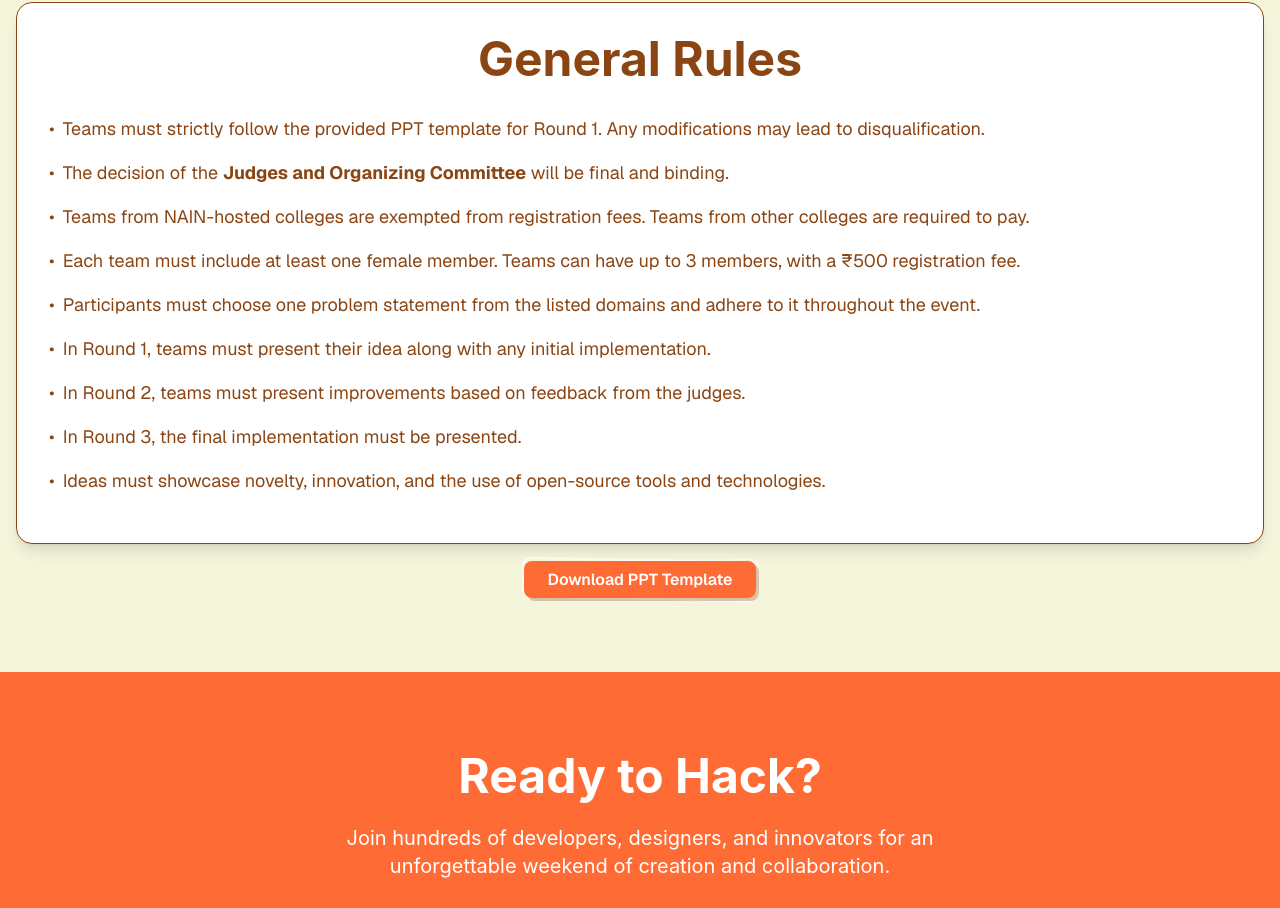
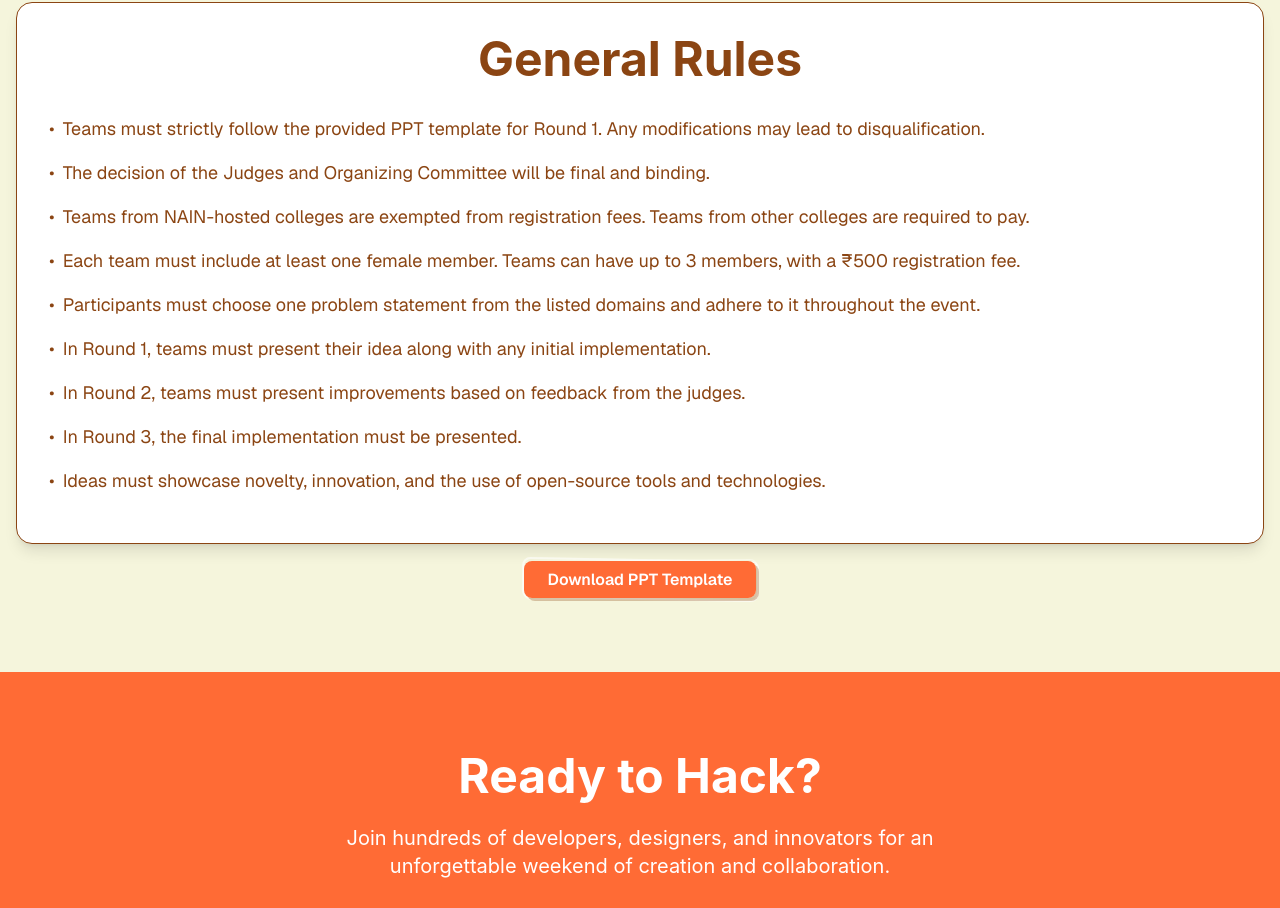
Before and after one commit to Ayushcodes404/hackathon_website, a Next.js app: page / in a window 1280 px wide. Shown: the part 7738-8646 px from the top of the page. Built offline with nearby package versions, Linux system fonts and the light colour scheme.

Commit message:
Update page.tsx

```diff
--- a/app/page.tsx
+++ b/app/page.tsx
@@ -809,7 +809,7 @@ export default function HackathonWebsite() {
             </div>
             <div className="flex items-start ">
               <span className="mr-2">•</span>
-              <span>The decision of the <strong>Judges and Organizing Committee</strong> will be final and binding.</span>
+              <span>The decision of the Judges and Organizing Committee will be final and binding.</span>
             </div>
             <div className="flex items-start">
               <span className="mr-2">•</span>
```
